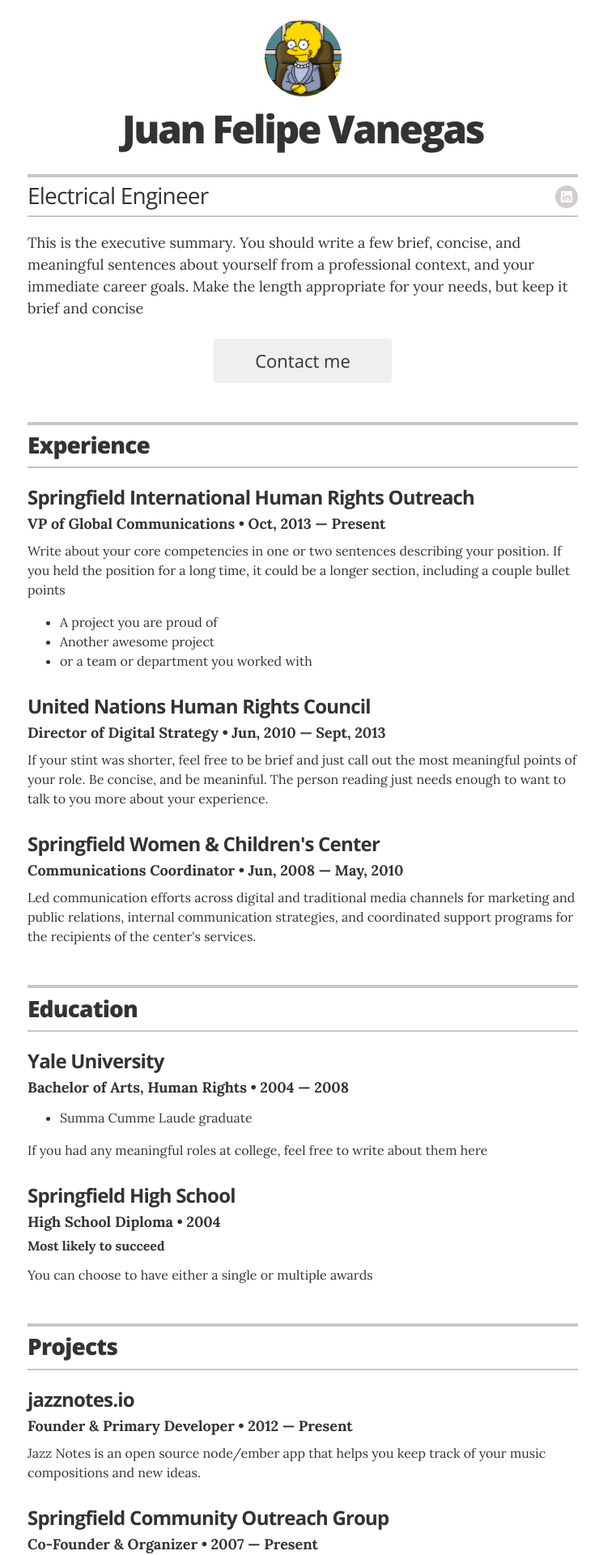
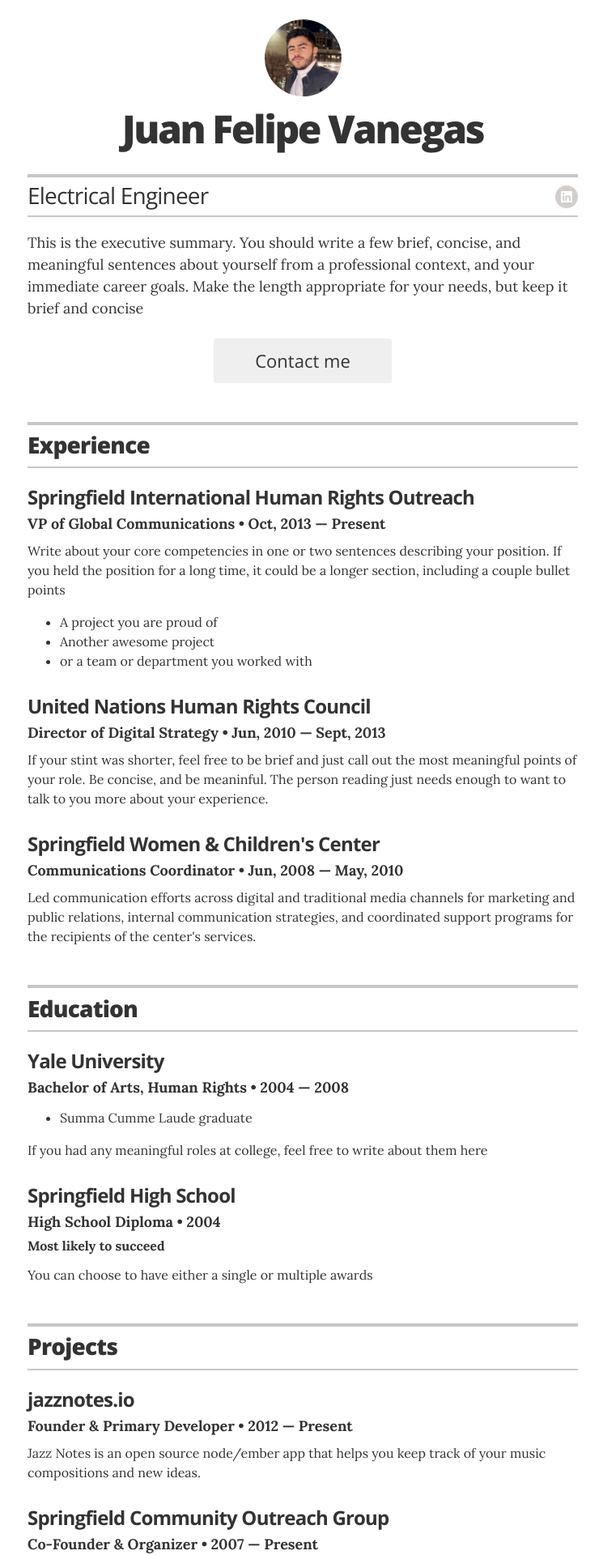
Before and after one commit to Juanfeva12/Resume, a Jekyll site: the page built from index.html, in a window 1280 px wide. Shown: the top 1920 px of the page at 81% size, without its empty margins (266-1011 px from the left). Built offline with Jekyll 4.4.1, drawn with Linux system fonts in a browser that asks for light colours.

Commit message:
Update resume.html

```diff
--- a/_layouts/resume.html
+++ b/_layouts/resume.html
@@ -13,7 +13,7 @@
 
         <!-- You can turn off the avatar in _config.yml by setting to false -->
         {% if site.resume_avatar == 'true' %}
-        <img src="images/avatar.jpg" alt="my photo" class="avatar no-print" itemprop="image">
+        <img src="images/1725417277893.jpg" alt="my photo" class="avatar no-print" itemprop="image">
         {% endif %}
 
         <!-- Your name is defined in the _config.yml file -->
```
